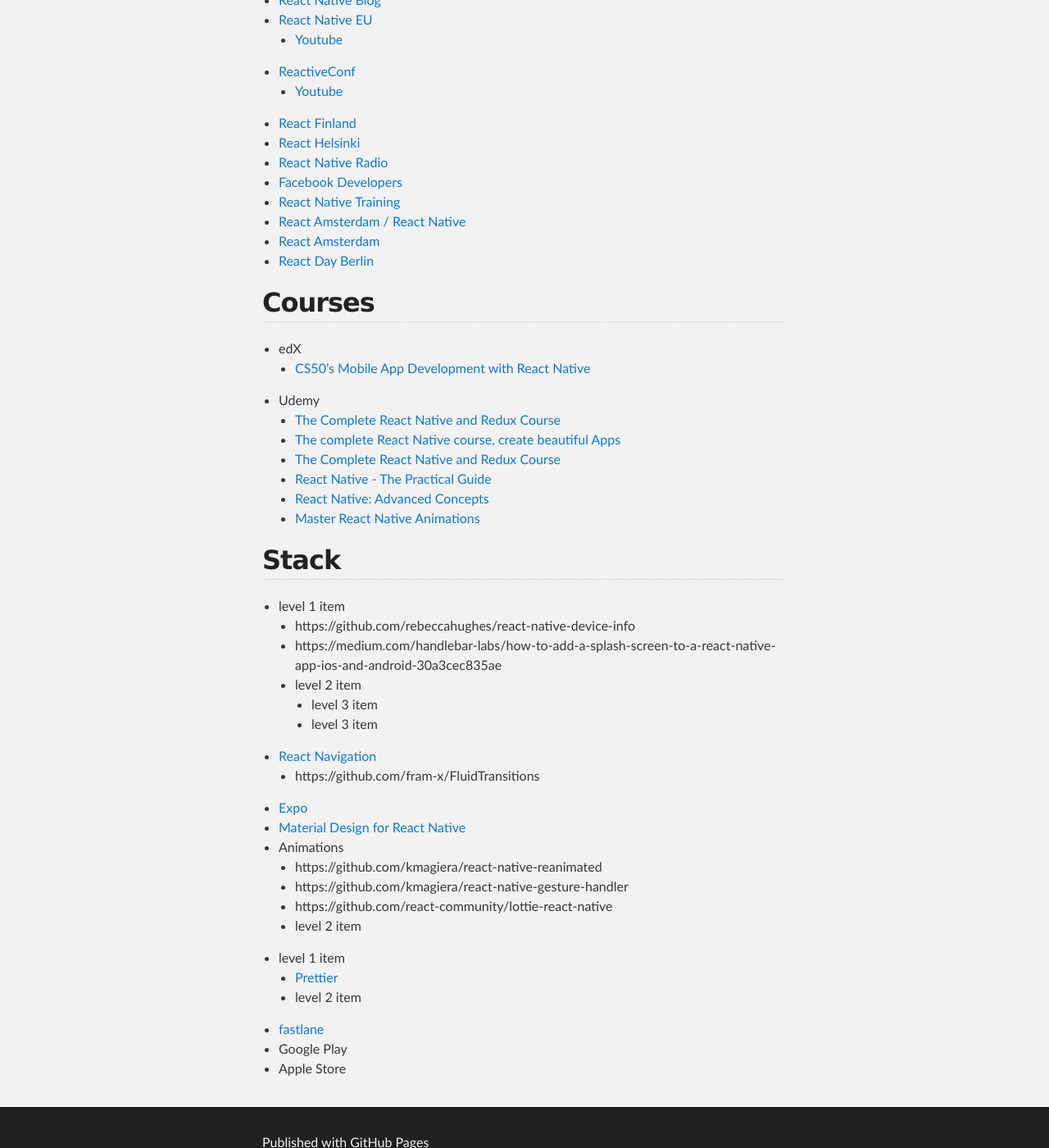
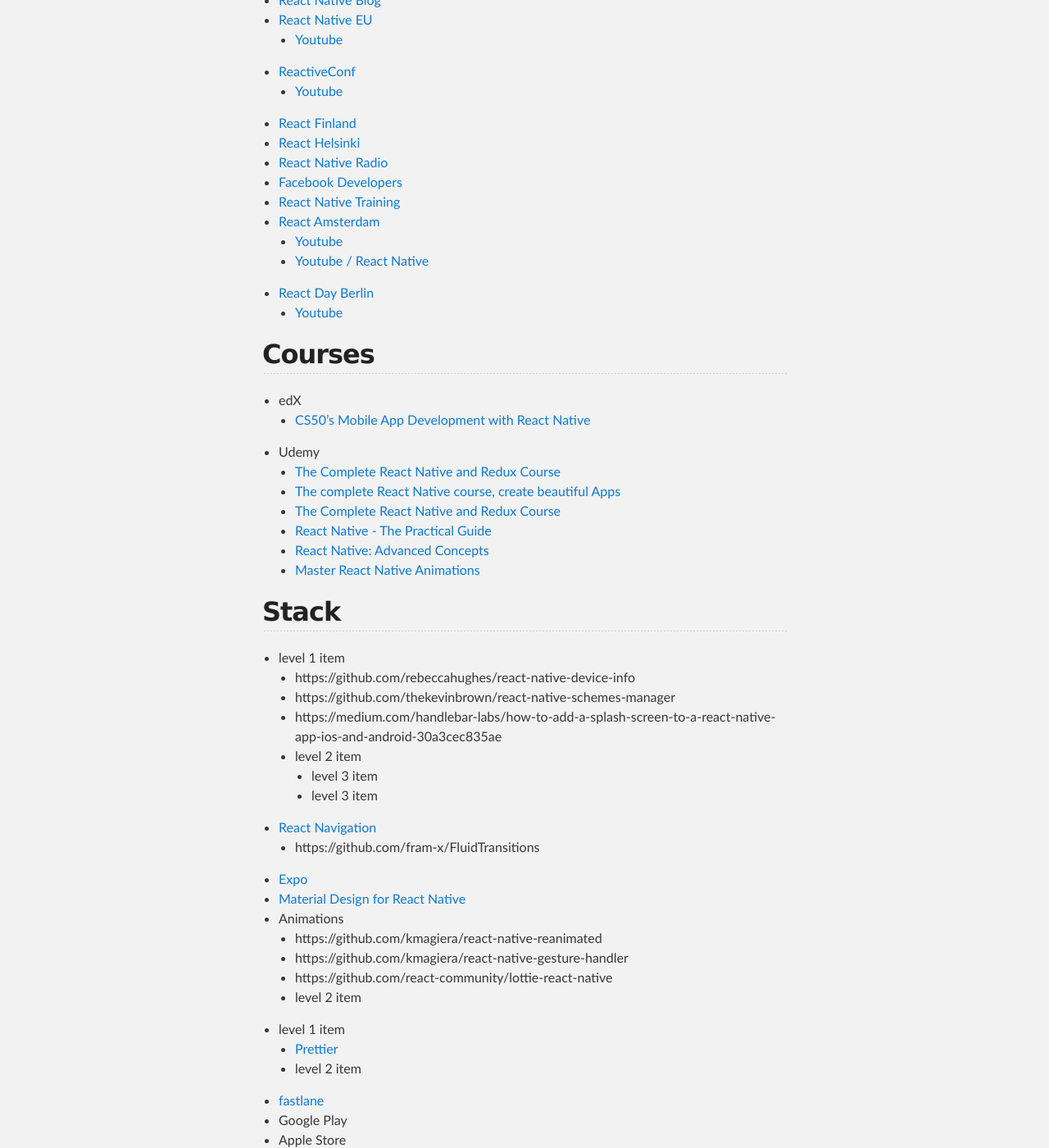
Before and after one commit to haapio/haapio.github.io, a Jekyll site: the page built from react-native.md, in a window 1280 px wide and 1400 px high, scrolled down 518 px. Shown: the whole window at 82% size. Built offline with Jekyll 4.4.1, drawn with Linux system fonts in a browser that asks for light colours.

Commit message:
Update react-native.md

```diff
--- a/react-native.md
+++ b/react-native.md
@@ -19,9 +19,11 @@ Here you can find some useful links about React Native.
 - [React Native Radio](https://devchat.tv/react-native-radio/)
 - [Facebook Developers](https://www.youtube.com/user/FacebookDevelopers/videos)
 - [React Native Training](https://www.youtube.com/channel/UC8ivCOllOAo7MfPT9k3Hs-Q/featured)
-- [React Amsterdam / React Native](https://www.youtube.com/watch?v=N-X3Z5A-pW4)
-- [React Amsterdam](https://www.youtube.com/channel/UCsFrt8oKNYXGspSlX9u6uXw)
-- [React Day Berlin](https://www.youtube.com/channel/UC1EYHmQYBUJjkmL6OtK4rlw)
+- [React Amsterdam](https://react.amsterdam)
+  - [Youtube](https://www.youtube.com/channel/UCsFrt8oKNYXGspSlX9u6uXw)
+  - [Youtube / React Native](https://www.youtube.com/watch?v=N-X3Z5A-pW4)
+- [React Day Berlin](https://reactday.berlin)
+  - [Youtube](https://www.youtube.com/channel/UC1EYHmQYBUJjkmL6OtK4rlw)
 
 ## Courses
 - edX
@@ -38,6 +40,7 @@ Here you can find some useful links about React Native.
 
 - level 1 item
   - https://github.com/rebeccahughes/react-native-device-info
+  - https://github.com/thekevinbrown/react-native-schemes-manager
   - https://medium.com/handlebar-labs/how-to-add-a-splash-screen-to-a-react-native-app-ios-and-android-30a3cec835ae
   - level 2 item
     - level 3 item
```
